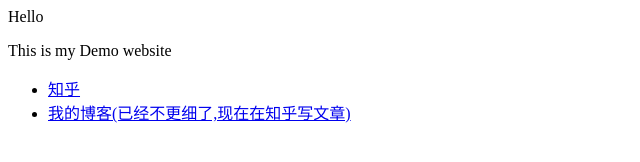
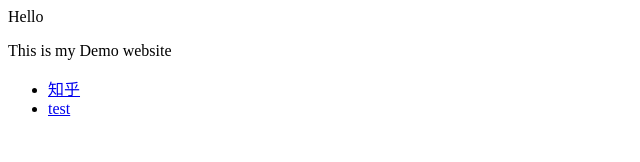
Before and after one commit to oven521/oven521.github.io, a plain HTML site: page index.html in a window 1280 px wide. Shown: the whole page, without its empty margins (0-640 px from the left). Drawn offline with Linux system fonts and the light colour scheme.

Commit message:
Update index.html

```diff
--- a/index.html
+++ b/index.html
@@ -3,5 +3,5 @@
 
 <ul>
   <li> <a href="https://www.zhihu.com/people/AJLoveChina">知乎</a> </li>
-  <li> <a href="http://hejie.nigeerhuo.com">我的博客(已经不更细了,现在在知乎写文章)</a> </li>
+  <li> <a href="http://hejie.nigeerhuo.com">test</a> </li>
 </ul>
```
